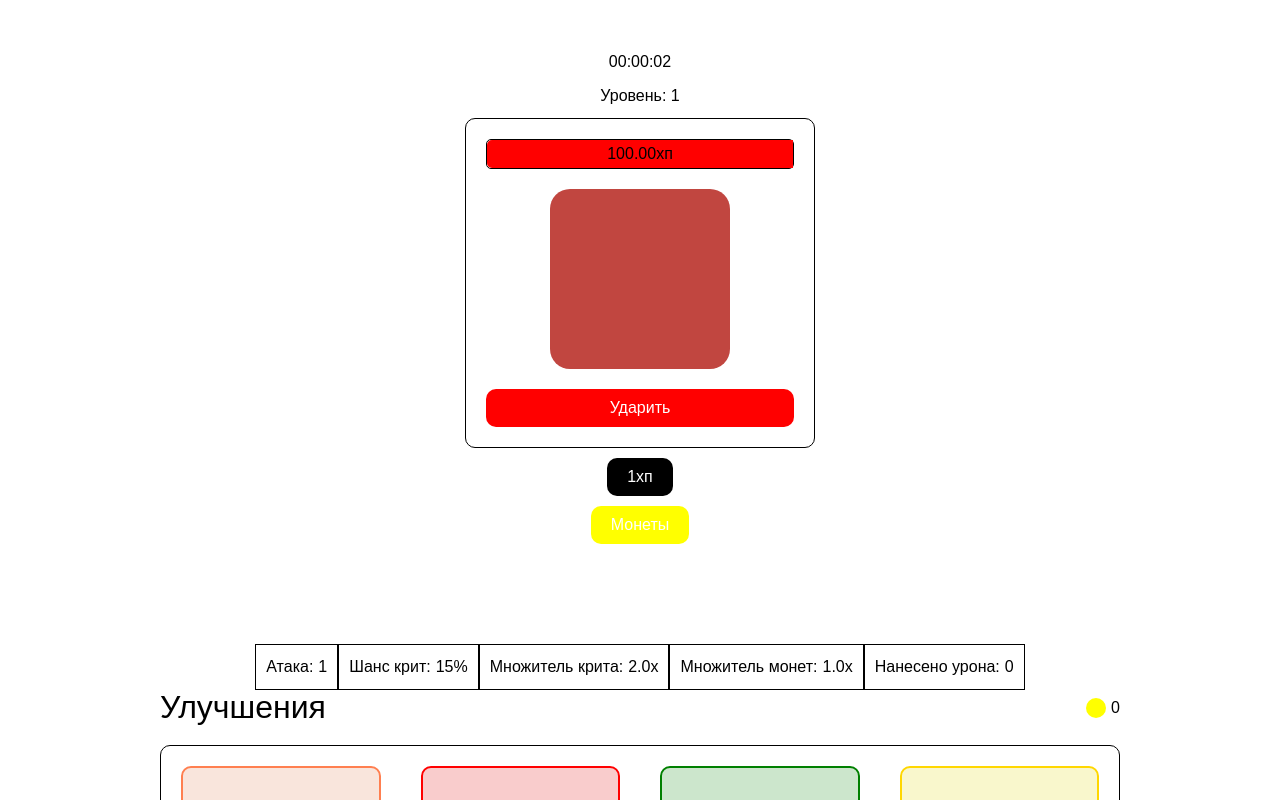
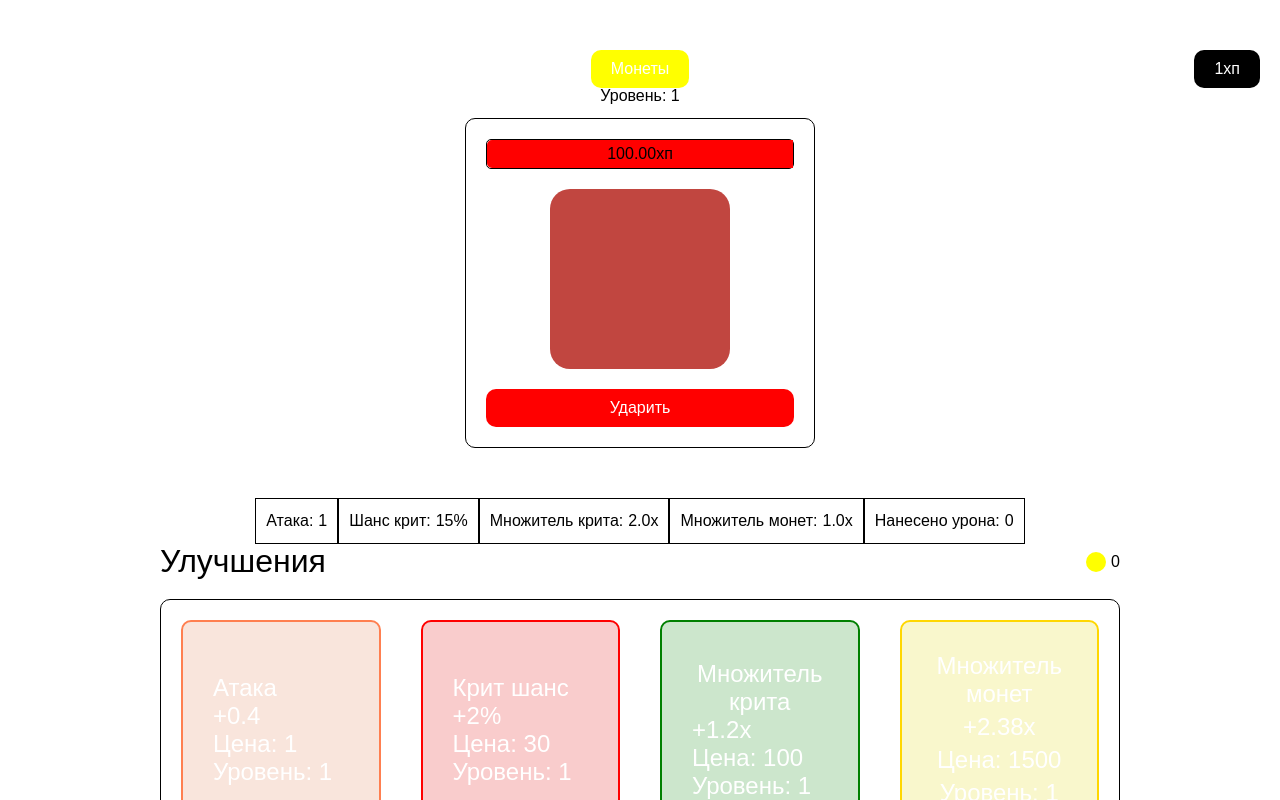
Before and after one commit to HELLRAID-cmd/Tap-Tap-MonsterHunter, a React (Vite) app in the folder client/: page / in a window 1280 px wide. Both pictures are taken after a click on the button "Начать". Shown: the top 800 px of the page. Built offline with nearby package versions, Linux system fonts and the light colour scheme.

Commit message:
Изменил отступ, добавил absolute

```diff
--- a/client/src/Components/Monster/Monster.scss
+++ b/client/src/Components/Monster/Monster.scss
@@ -6,7 +6,7 @@
   align-items: center;
   gap: 10px;
   position: relative;
-  margin: 0 0 100px 0;
+  margin: 0 0 50px 0;
   padding: 50px 0 0 0;
 
   &-wrapper {
@@ -78,8 +78,14 @@
   width: 100%;
   background-color: var(--c-red);
 
+  &--admin-kill,
+  &--admin-money {
+    position: absolute;
+  }
+
   &--admin-kill {
     background-color: var(--c-black);
+    right: 20px;
   }
 
   &--admin-money {
```
